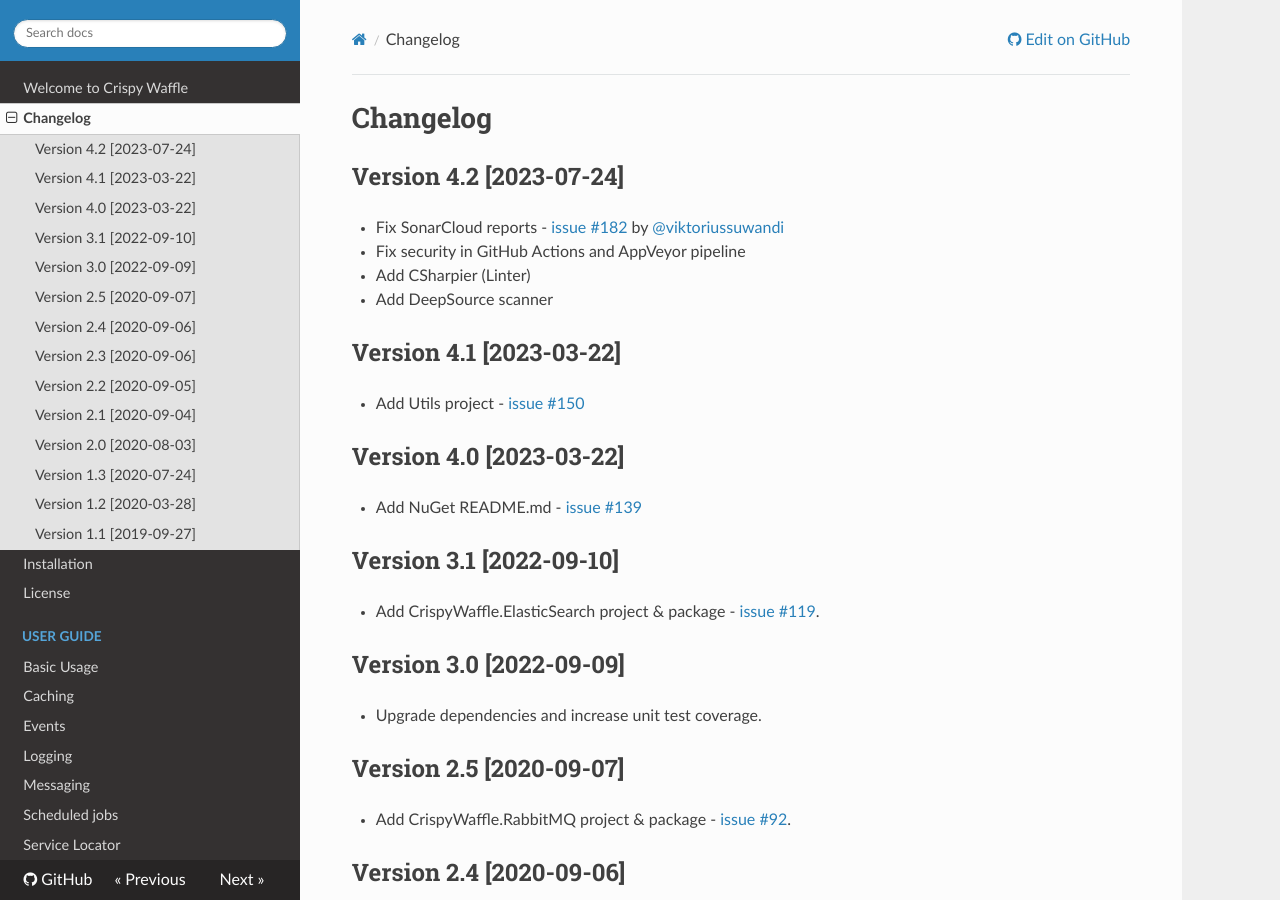
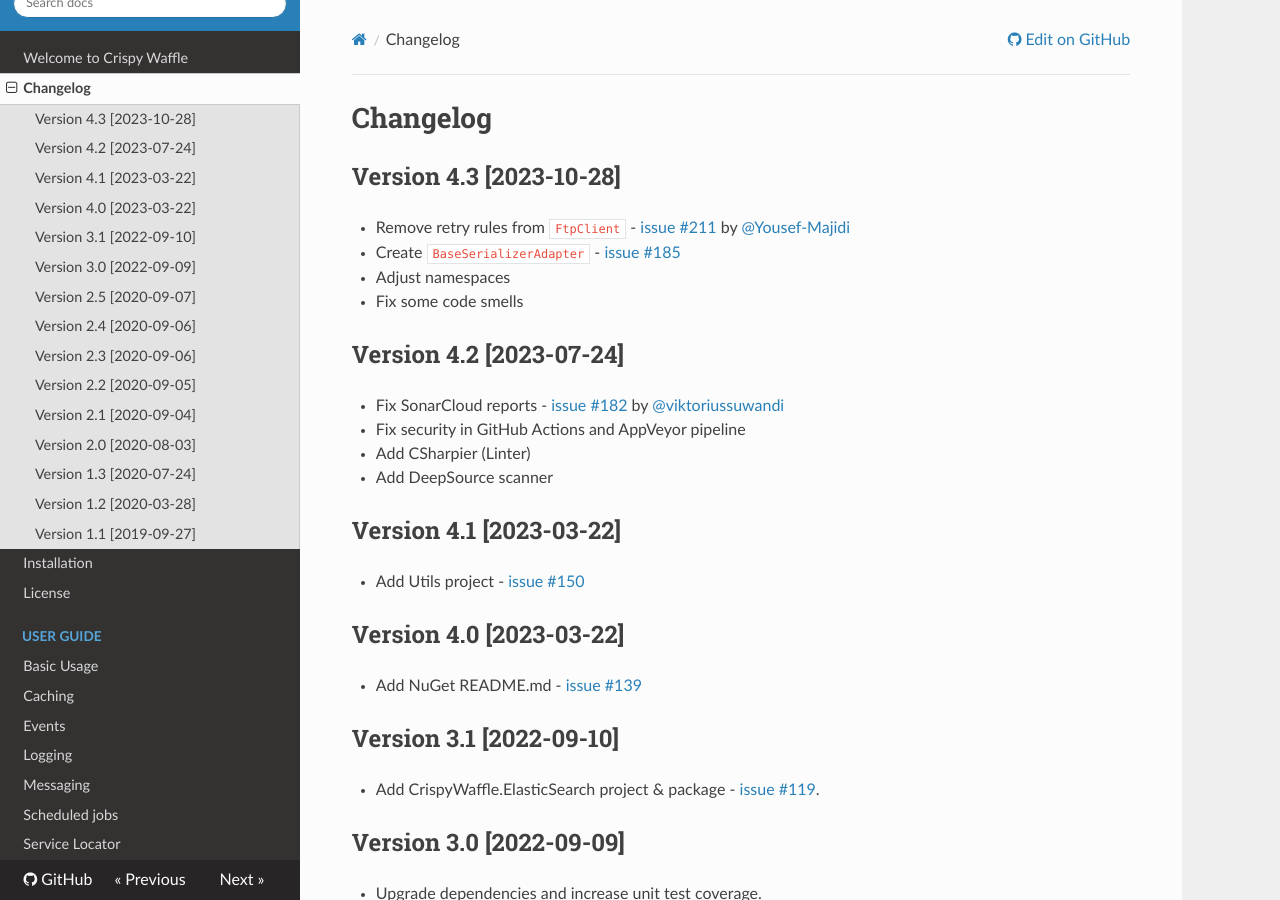
Before and after one commit to guibranco/CrispyWaffle, an MkDocs documentation site: the page built from docs/changelog.md, in a window 1280 px wide and 900 px high. Built offline with MkDocs 1.6.1, drawn with Linux system fonts in a browser that asks for light colours; nearby versions of some CDN libraries.

Commit message:
Update changelog.md

```diff
--- a/docs/changelog.md
+++ b/docs/changelog.md
@@ -1,4 +1,11 @@
 # Changelog
+
+## Version 4.3 [2023-10-28]
+
+- Remove retry rules from `FtpClient` - [issue #211](https://github.com/guibranco/CrispyWaffle/issues/211) by [@Yousef-Majidi](https://github.com/Yousef-Majidi)
+- Create `BaseSerializerAdapter` - [issue #185](https://github.com/guibranco/CrispyWaffle/issues/185)
+- Adjust namespaces
+- Fix some code smells
 
 ## Version 4.2 [2023-07-24]
 
```
